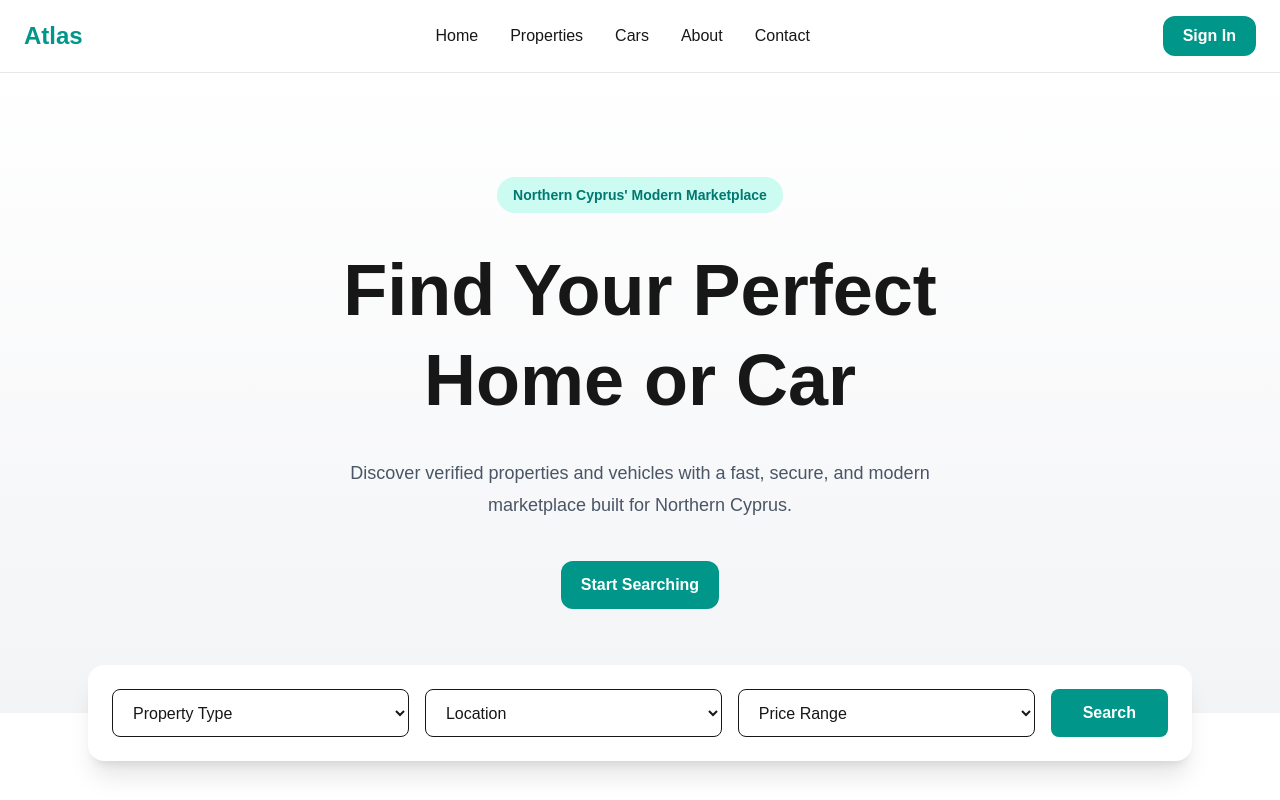
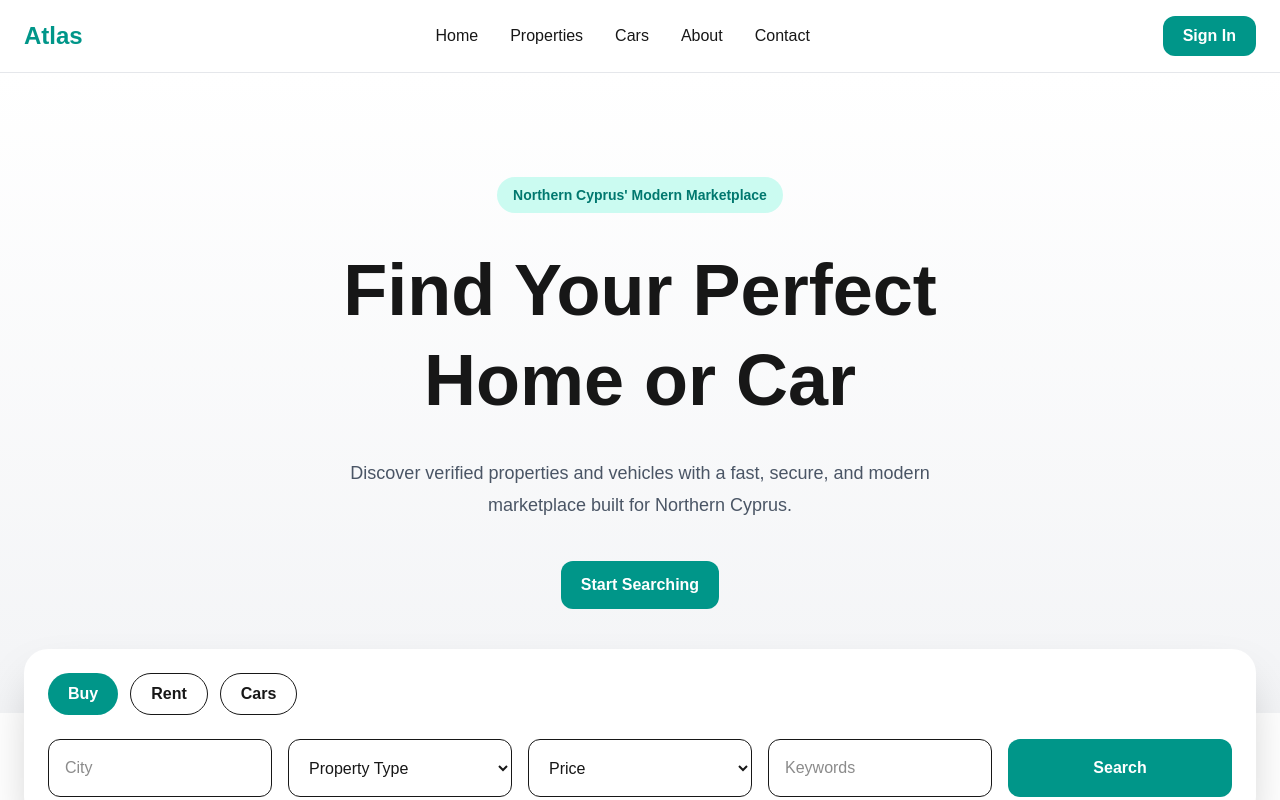
Before and after one commit to SoheylAI/atlas-marketplace, a Next.js app: page / in a window 1280 px wide. Shown: the top 800 px of the page. Built offline with nearby package versions, Linux system fonts and the light colour scheme.

Commit message:
Build modern homepage search section

```diff
--- a/components/SearchBar.tsx
+++ b/components/SearchBar.tsx
@@ -1,31 +1,56 @@
 export default function SearchBar() {
   return (
-    <section className="max-w-6xl mx-auto -mt-12 px-6 relative z-10">
-      <div className="bg-white rounded-2xl shadow-xl p-6 flex flex-wrap gap-4">
-        <select className="border rounded-lg px-4 py-3 flex-1">
+    <section className="mx-auto -mt-16 max-w-7xl px-6 relative z-20">
+      <div className="rounded-3xl bg-white p-6 shadow-2xl">
+
+        <div className="mb-6 flex gap-3">
+          <button className="rounded-full bg-teal-600 px-5 py-2 text-white font-semibold">
+            Buy
+          </button>
+
+          <button className="rounded-full border px-5 py-2 font-semibold">
+            Rent
+          </button>
+
+          <button className="rounded-full border px-5 py-2 font-semibold">
+            Cars
+          </button>
+        </div>
+
+        <div className="grid gap-4 md:grid-cols-5">
+
+          <input
+            type="text"
+            placeholder="City"
+            className="rounded-xl border p-4"
+          />
+
+          <select className="rounded-xl border p-4">
             <option>Property Type</option>
+            <option>Apartment</option>
             <option>House</option>
-          <option>Apartment</option>
             <option>Villa</option>
           </select>
 
-        <select className="border rounded-lg px-4 py-3 flex-1">
-          <option>Location</option>
-          <option>Nicosia</option>
-          <option>Kyrenia</option>
-          <option>Famagusta</option>
-        </select>
-
-        <select className="border rounded-lg px-4 py-3 flex-1">
-          <option>Price Range</option>
+          <select className="rounded-xl border p-4">
+            <option>Price</option>
             <option>£50k - £100k</option>
             <option>£100k - £250k</option>
             <option>£250k+</option>
           </select>
 
-        <button className="bg-teal-600 hover:bg-teal-700 text-white px-8 py-3 rounded-lg font-semibold transition">
+          <input
+            type="text"
+            placeholder="Keywords"
+            className="rounded-xl border p-4"
+          />
+
+          <button className="rounded-xl bg-teal-600 text-white font-bold hover:bg-teal-700 transition">
             Search
           </button>
+
+        </div>
+
       </div>
     </section>
   );
```
Lines whose indentation alone changed are shown as unchanged.
